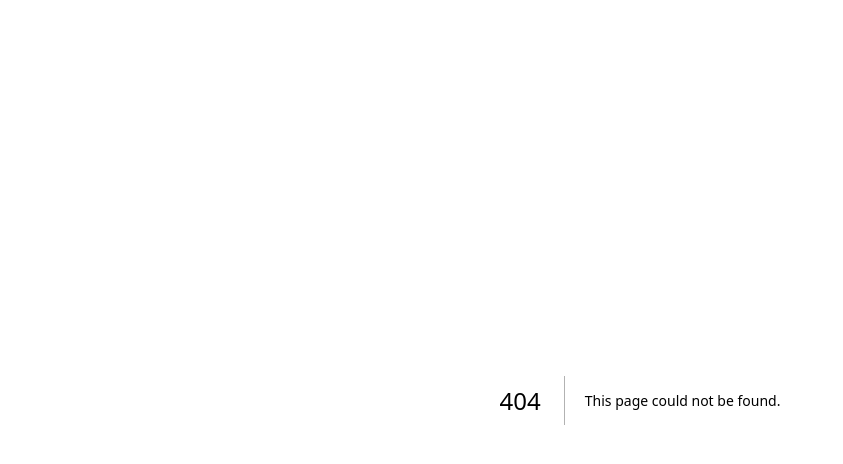
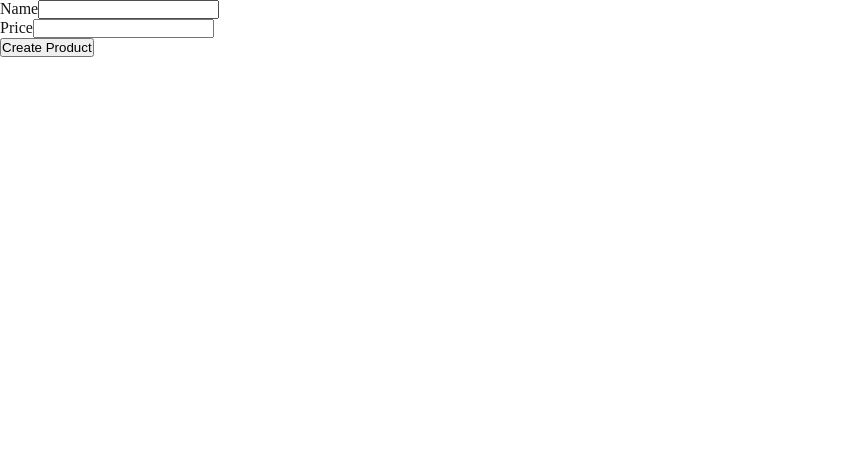
Before and after one commit to nuralam376/Turborepo, a Next.js app in the folder apps/web/: page /products/create in a window 1280 px wide. Before the commit this address had no page. Shown: the top 464 px of the page, without its empty margins (0-843 px from the left). Built offline with nearby package versions, Linux system fonts and the light colour scheme.

Commit message:
Nextjs initial setup

```diff
--- /dev/null
+++ b/apps/web/app/products/actions/create-product.ts
@@ -0,0 +1,12 @@
+"use server";
+
+import { revalidateTag } from "next/cache";
+
+export default async function createProduct(formData: FormData) {
+    await fetch (`${process.env.API_URL}/products`, {
+        method: "POST",
+        headers: { "Content-Type": "application/json" },
+        body: JSON.stringify(Object.fromEntries(formData))
+    });
+    revalidateTag("products");
+}
--- /dev/null
+++ b/apps/web/app/products/create/page.tsx
@@ -0,0 +1,17 @@
+import createProduct from "../actions/create-product";
+
+export default async function CreateProduct() {
+    return <div>
+        <form action={createProduct}>
+            <div>
+                <label htmlFor="name">Name</label>
+                <input type="text" name="name" id="name" />
+            </div>
+            <div>
+                <label htmlFor="price">Price</label>
+                <input type="number" name = "price" id = "price" />
+            </div>
+            <button type = "submit">Create Product</button>
+        </form>
+    </div>
+}
--- /dev/null
+++ b/apps/web/app/products/page.tsx
@@ -0,0 +1,5 @@
+import AllProducts from "../../components/AllProducts.component";
+
+export default async function Products() {
+   return <AllProducts />
+}
--- a/apps/web/package.json
+++ b/apps/web/package.json
@@ -16,6 +16,7 @@
     "react-dom": "^19.0.0"
   },
   "devDependencies": {
+    "@repo/types": "workspace:*",
     "@repo/eslint-config": "workspace:*",
     "@repo/typescript-config": "workspace:*",
     "@types/node": "^22",
```
Also changed, not shown: apps/web/app/page.tsx (+7 -17 lines), apps/web/components/AllProducts.component.tsx (added, +36 -0 lines), 2 other files (tests, documents, lock files or other folders).
